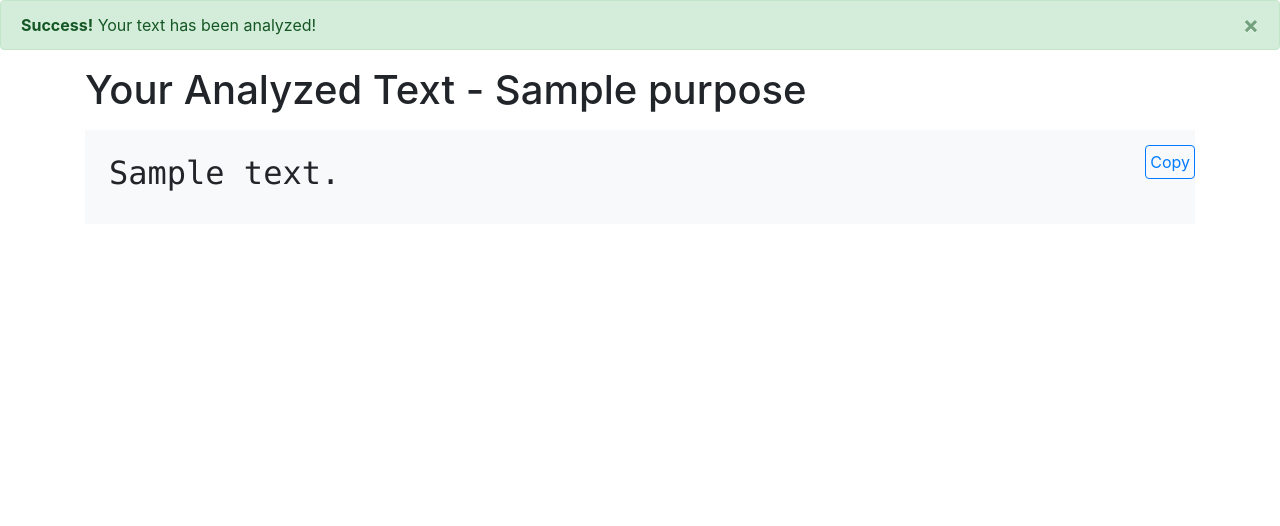
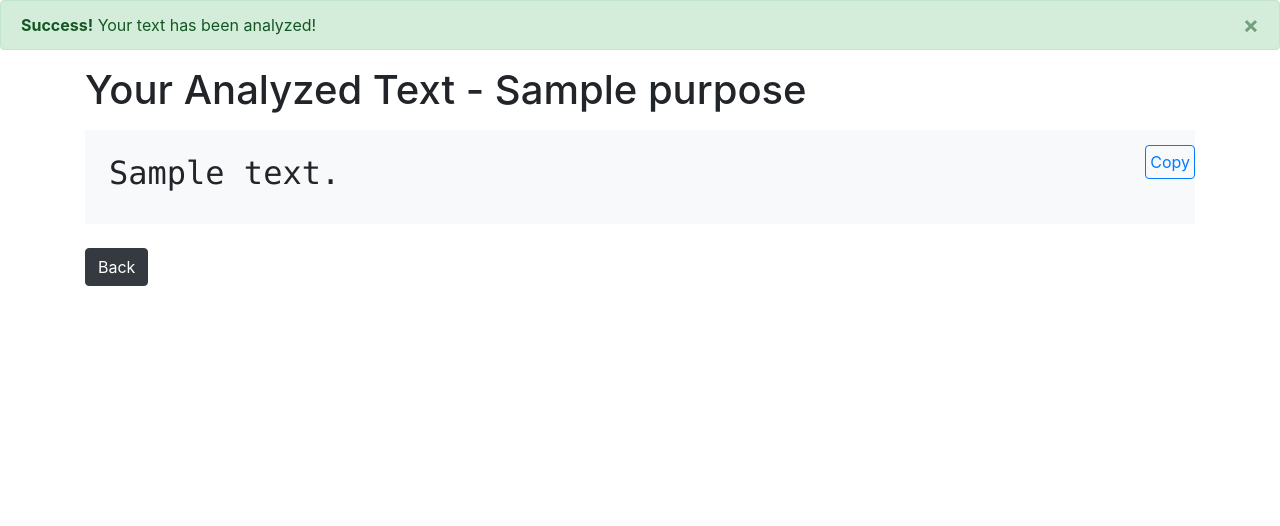
Before and after one commit to haris989/TextUtils, a Django app: template templates/analyze.html in a window 1280 px wide. Shown: the part 56-582 px from the top of the page. Run offline with Django 3.2, Linux system fonts and the light colour scheme; the template is opened without the code that fills it: most values are stand-ins (such as "Sample title", 1, 10 or a date in 2020); some libraries are stand-ins or nearby versions.

Commit message:
Update analyze.html

```diff
--- a/templates/analyze.html
+++ b/templates/analyze.html
@@ -77,6 +77,10 @@
   <pre id="copy-text" class="p-4"><h2>{{ analyzed_text }}</h2></pre>
 </p>
 </div>
+    <form action="/">
+    <button type="submit" class="btn btn-dark mt-2">Back</button>
+
+  </form>
 </div>
 <footer class="footer">
   <div class="container">
```
